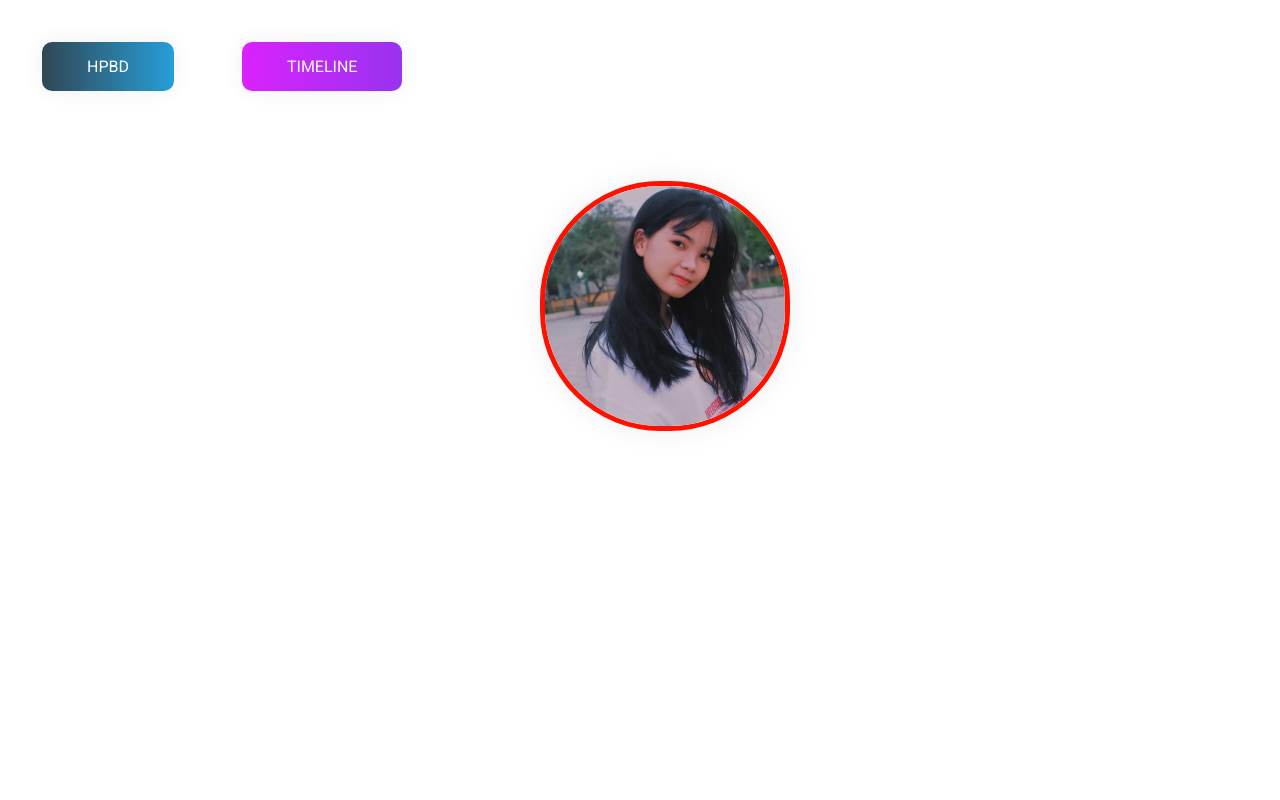
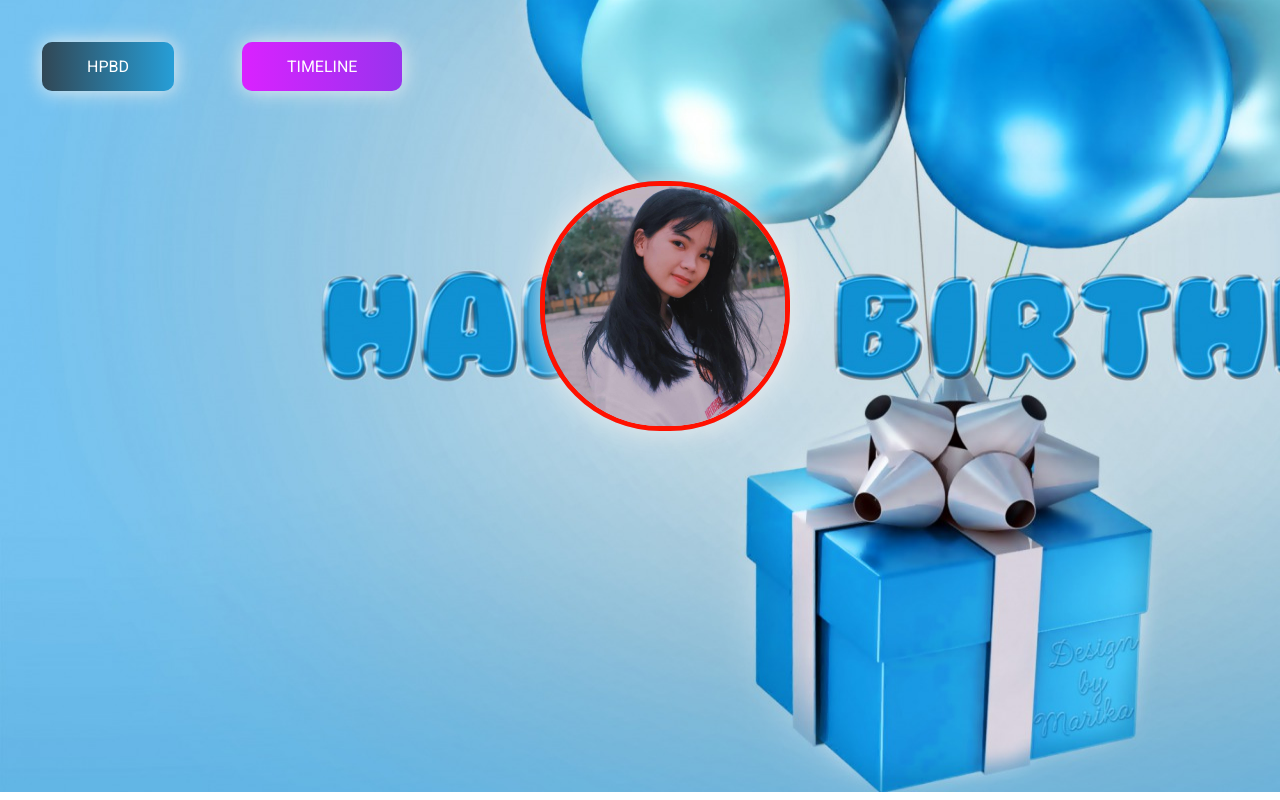
Before and after one commit to oppr3ssor/yeu-bi-het-muc, a plain HTML site: page index.html in a window 1280 px wide. Drawn offline with Linux system fonts and the light colour scheme.

Commit message:
Update style.css

```diff
--- a/css/style.css
+++ b/css/style.css
@@ -15,7 +15,7 @@ a {
     background-repeat: no-repeat;
     margin: 0;
     padding: 0;
-    background-size: contain;
+    background-size: 1920px 1080px;
     background-position-y: -18rem;
 }
 .buttons {
```
